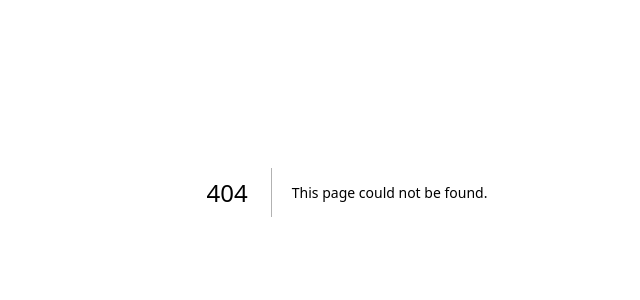
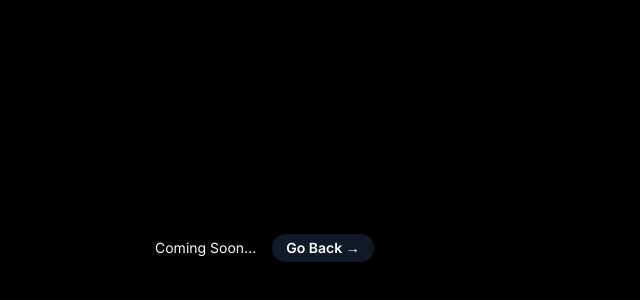
Before and after one commit to tzvirosner/appFM, a Next.js app: page /coming_soon in a window 1280 px wide. Before the commit this address had no page. Shown: the part 208-508 px from the top of the page, without its empty margins (293-933 px from the left). Built offline with nearby package versions, Linux system fonts and the light colour scheme.

Commit message:
fix styling

```diff
--- /dev/null
+++ b/src/app/coming_soon/page.tsx
@@ -0,0 +1,26 @@
+import Link from "next/link";
+
+export default function Page() {
+    return (
+        <div className="flex min-h-full flex-1 flex-col justify-center px-6 pt-40 py-12 lg:px-8">
+            <div className="sm:mx-auto sm:w-full sm:max-w-sm">
+
+                <div className="flex flex-wrap items-center gap-x-4 gap-y-2">
+                    <p className="text-sm leading-6 text-white-50">
+                        <strong className="font-semibold"> </strong>
+                        <svg viewBox="0 0 2 2" className="mx-2 inline h-0.5 w-0.5 fill-current" aria-hidden="true">
+                            <circle cx={1} cy={1} r={1} />
+                        </svg>
+                        <h1 className={"text-neutral-50"}>Coming Soon...</h1>
+                        <br/>
+                    </p>
+                    <Link
+                        href="/"
+                        className="flex-none rounded-full bg-gray-900 px-3.5 py-1 text-sm font-semibold text-white shadow-sm hover:bg-gray-700 focus-visible:outline focus-visible:outline-2 focus-visible:outline-offset-2 focus-visible:outline-gray-900"
+                    >
+                        Go Back <span aria-hidden="true">&rarr;</span>
+                    </Link>
+                </div>            </div>
+        </div>
+    )
+}
```
Also changed, not shown: 2 other files (tests, documents, lock files or other folders).
